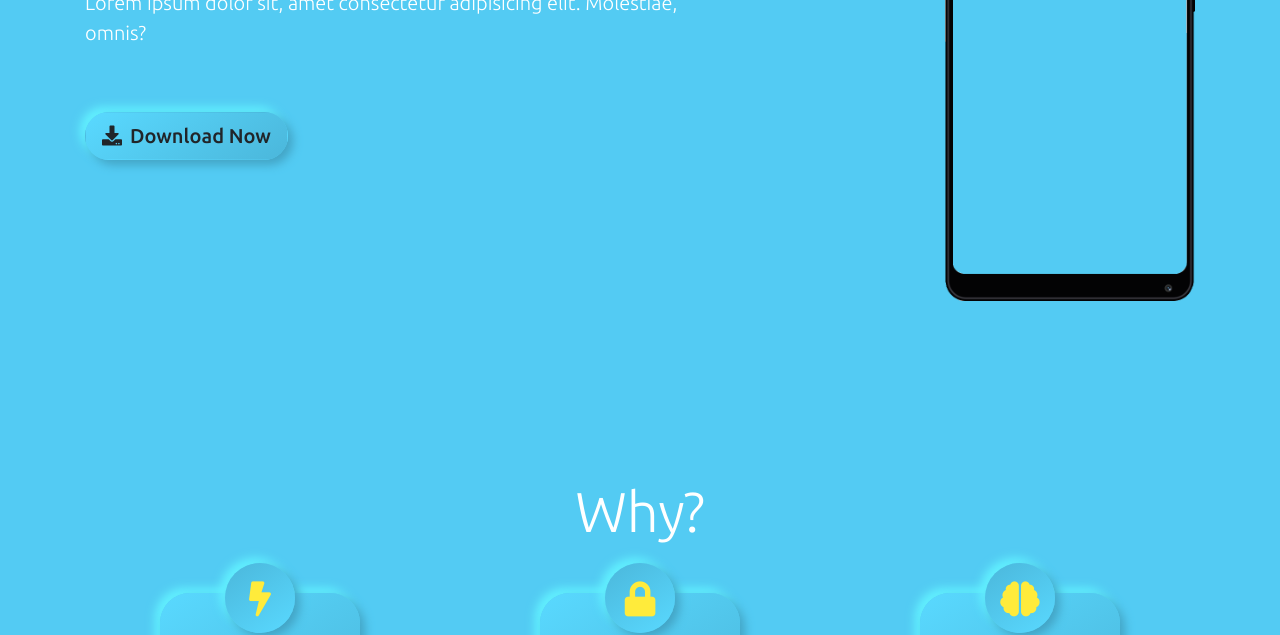
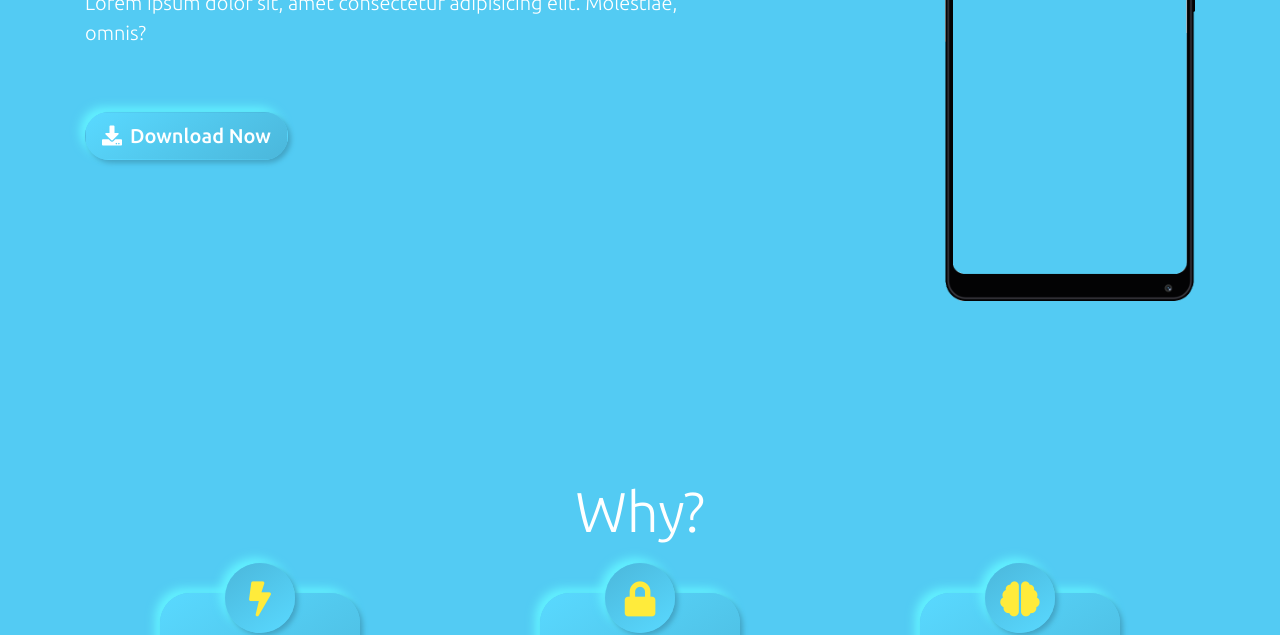
Before and after one commit to mg-kh/app-downloader, a plain HTML site: page index.html in a window 1280 px wide. Shown: the part 322-957 px from the top of the page. Drawn offline with nearby package versions, Linux system fonts and the light colour scheme.

Commit message:
lit-change

```diff
--- a/dist/css/_variables.scss
+++ b/dist/css/_variables.scss
@@ -14,14 +14,14 @@ body {
 %button-neo-pop {
      border-radius: 30px;
      background: linear-gradient(145deg, #59d9ff, #4bb7db);
-     box-shadow: 5px 5px 10px #43a4c5,
+     box-shadow: 3px 3px 5px #43a4c5,
           -5px -5px 10px #63f2ff;
 }
 
 %button-neo-low {
      border-radius: 30px;
      background: linear-gradient(145deg, #4bb7db, #59d9ff);
-     box-shadow: 5px 5px 10px #43a4c5,
+     box-shadow: 3px 3px 5px #43a4c5,
           -5px -5px 10px #63f2ff;
 }
 
--- a/dist/css/app.css
+++ b/dist/css/app.css
@@ -13,23 +13,27 @@ body {
 .neo-btn, .abality-card, .app-card {
   border-radius: 30px;
   background: linear-gradient(145deg, #59d9ff, #4bb7db);
-  -webkit-box-shadow: 5px 5px 10px #43a4c5,
+  -webkit-box-shadow: 3px 3px 5px #43a4c5,
  -5px -5px 10px #63f2ff;
-          box-shadow: 5px 5px 10px #43a4c5,
+          box-shadow: 3px 3px 5px #43a4c5,
  -5px -5px 10px #63f2ff;
 }
 
 .neo-btn:hover, .abality-card .abality-icon, .abality-card:hover, .owl-dot {
   border-radius: 30px;
   background: linear-gradient(145deg, #4bb7db, #59d9ff);
-  -webkit-box-shadow: 5px 5px 10px #43a4c5,
+  -webkit-box-shadow: 3px 3px 5px #43a4c5,
  -5px -5px 10px #63f2ff;
-          box-shadow: 5px 5px 10px #43a4c5,
+          box-shadow: 3px 3px 5px #43a4c5,
  -5px -5px 10px #63f2ff;
 }
 
 .container {
   margin-bottom: 100px !important;
+}
+
+.neo-btn {
+  color: white;
 }
 
 .neo-btn:hover {
@@ -44,7 +48,6 @@ body {
 Hero Section
 ==========================================================*/
 .hero-background {
-  background-size: cover;
   height: 100vh;
 }
 
@@ -108,6 +111,9 @@ Owl Dots
 }
 
 @media screen and (max-width: 576px) {
+  .hero-background {
+    height: 80vh;
+  }
   .abality-wrap {
     width: 180px !important;
     margin-bottom: 20px;
--- a/dist/css/app.scss
+++ b/dist/css/app.scss
@@ -2,6 +2,7 @@
 
 .neo-btn {
      @extend %button-neo-pop;
+     color: white;
 }
 
 .neo-btn:hover {
@@ -17,8 +18,6 @@
 Hero Section
 ==========================================================*/
 .hero-background {
-     // background-image: url('https://i.picsum.photos/id/1045/3936/2624.jpg?hmac=PMfAbC94Asle_jgeRYsj7zQHFabfTfsIwL247Ewetwc');
-     background-size: cover;
      height: 100vh;
 }
 
@@ -89,6 +88,10 @@ Owl Dots
 }
 
 @media screen and (max-width : '576px') {
+     .hero-background {
+          height: 80vh;
+     }
+
      .abality-wrap {
           width: 180px !important;
           margin-bottom: 20px;
```
Also changed, not shown: 1 other file.
